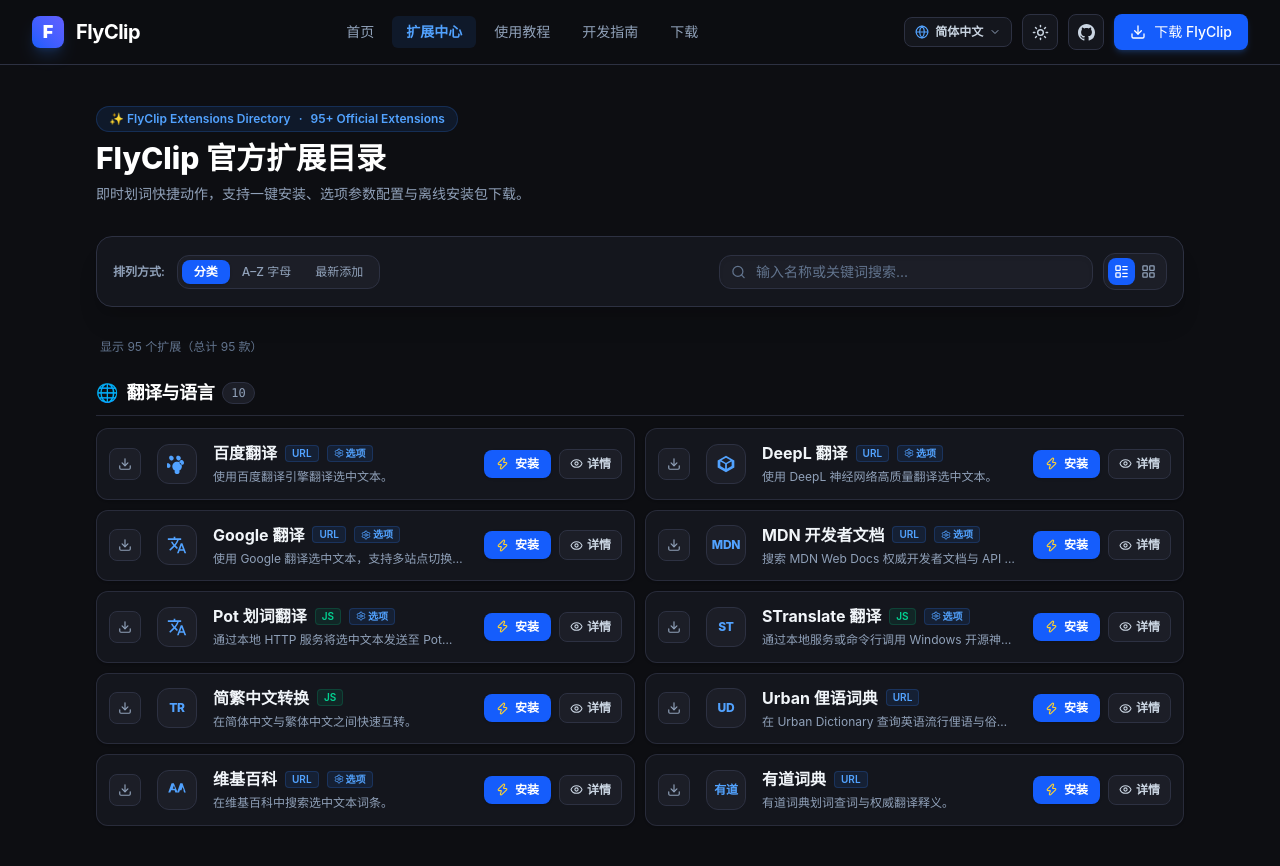
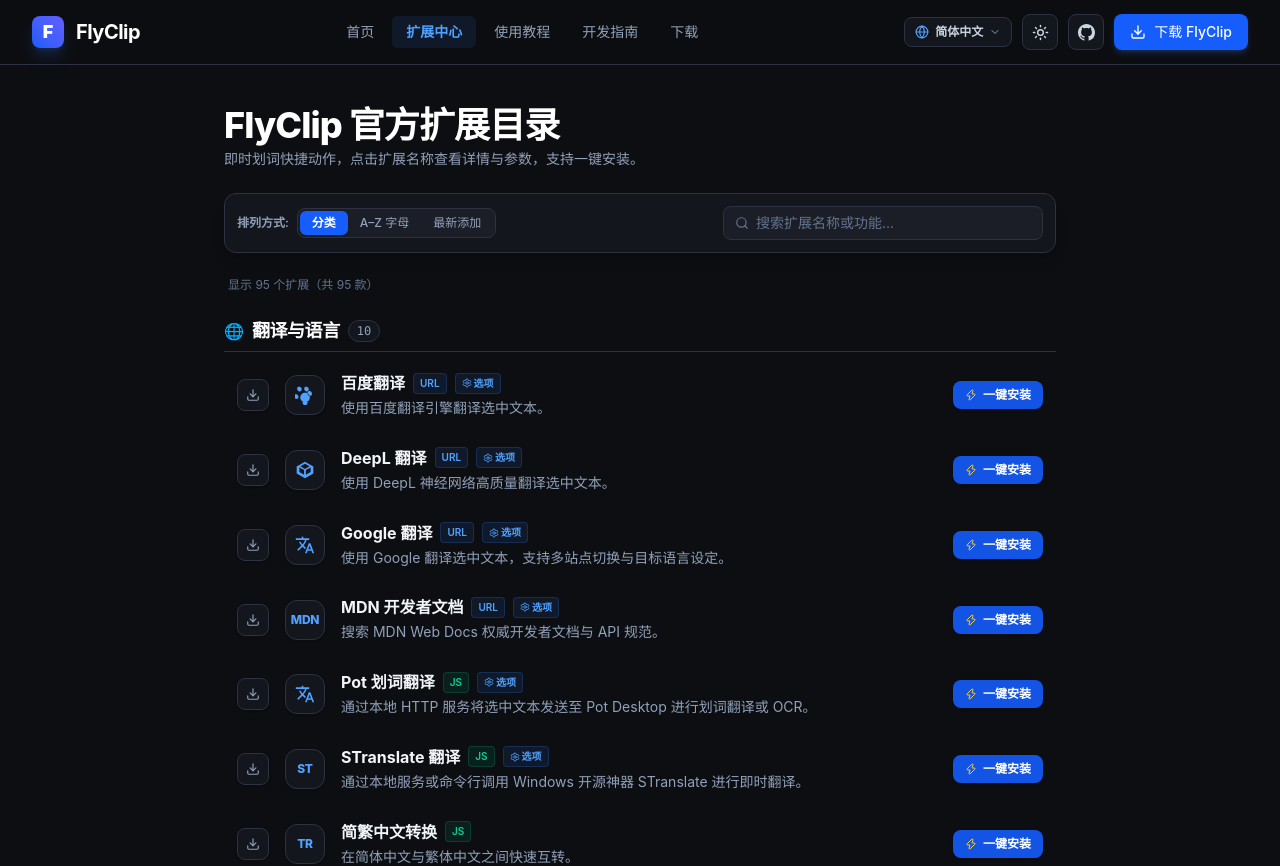
Before and after one commit to flyclip-app/website, a Next.js app: page /zh/extensions in a window 1280 px wide. Shown: the top 866 px of the page. Built offline with nearby package versions, Linux system fonts and the light colour scheme.

Commit message:
feat: switch to single-column 1-item-per-row PopClip directory layout

```diff
--- a/src/app/extensions/page.tsx
+++ b/src/app/extensions/page.tsx
@@ -3,13 +3,11 @@
 import { useState, useMemo } from "react";
 import { EXTENSIONS_DATA, ExtensionItem } from "@/data/extensions";
 import DirectoryEntry from "@/components/DirectoryEntry";
-import ExtensionCard from "@/components/ExtensionCard";
 import ExtensionModal from "@/components/ExtensionModal";
-import { Search, Sparkles, LayoutList, LayoutGrid, X } from "lucide-react";
+import { Search, Sparkles, X } from "lucide-react";
 import { useI18n } from "@/i18n/LanguageContext";
 
 type ArrangeMode = "categories" | "alpha" | "newest";
-type ViewMode = "list" | "grid";
 
 interface CategoryMeta {
   id: string;
@@ -30,7 +28,6 @@
 export default function ExtensionsPage() {
   const [search, setSearch] = useState("");
   const [arrange, setArrange] = useState<ArrangeMode>("categories");
-  const [viewMode, setViewMode] = useState<ViewMode>("list");
   const [selectedExt, setSelectedExt] = useState<ExtensionItem | null>(null);
   const [autoInstall, setAutoInstall] = useState(false);
   const { lang } = useI18n();
@@ -79,40 +76,34 @@
 
   // Sorted by newest
   const newestList = useMemo(() => {
-    // Return in reverse order as latest additions are listed last in array
     return [...filtered].reverse();
   }, [filtered]);
 
   return (
-    <div className="py-10 px-4 sm:px-6 lg:px-8 max-w-6xl mx-auto">
-      {/* Header Banner */}
-      <div className="mb-8 space-y-2 text-center sm:text-left">
-        <div className="inline-flex items-center gap-2 px-3 py-1 rounded-full bg-blue-500/10 border border-blue-500/20 text-blue-400 text-xs font-semibold">
-          <span>✨ FlyClip Extensions Directory</span>
-          <span>·</span>
-          <span>95+ Official Extensions</span>
-        </div>
-        <h1 className="text-2xl sm:text-3xl font-extrabold text-white">
+    <div className="py-10 px-4 sm:px-6 lg:px-8 max-w-4xl mx-auto">
+      {/* Top Header */}
+      <div className="mb-6 space-y-1">
+        <h1 className="text-3xl sm:text-4xl font-extrabold text-white tracking-tight">
           {lang === "zh" ? "FlyClip 官方扩展目录" : "FlyClip Extensions Directory"}
         </h1>
-        <p className="text-slate-400 text-xs sm:text-sm">
+        <p className="text-slate-400 text-sm">
           {lang === "zh"
-            ? "即时划词快捷动作，支持一键安装、选项参数配置与离线安装包下载。"
-            : "Instant text actions for Windows with one-click install, options, and offline packages."}
+            ? "即时划词快捷动作，点击扩展名称查看详情与参数，支持一键安装。"
+            : "Instant text actions for Windows. Click extension name to view details & options."}
         </p>
       </div>
 
-      {/* PopClip Style Control Bar */}
-      <div className="p-3 sm:p-4 rounded-2xl bg-[#14161d] border border-[#2d3142] shadow-xl mb-8 space-y-3 sm:space-y-0 sm:flex sm:items-center sm:justify-between sm:gap-4">
-        {/* Left: Arrange mode radio group */}
-        <div className="flex items-center gap-2 flex-wrap">
-          <span className="text-xs font-semibold text-slate-400 mr-1">
+      {/* PopClip Style Toolbar */}
+      <div className="p-3 rounded-xl bg-[#14161d] border border-[#2d3142] shadow-lg mb-6 flex flex-col sm:flex-row sm:items-center sm:justify-between gap-3">
+        {/* Arrange Buttons */}
+        <div className="flex items-center gap-2">
+          <span className="text-xs font-semibold text-slate-400">
             {lang === "zh" ? "排列方式:" : "Arrange:"}
           </span>
-          <div className="inline-flex p-1 rounded-xl bg-[#1c1e27] border border-[#2d3142]">
+          <div className="inline-flex p-0.5 rounded-lg bg-[#1c1e27] border border-[#2d3142]">
             <button
               onClick={() => setArrange("categories")}
-              className={`px-3 py-1 rounded-lg text-xs font-medium transition-all ${
+              className={`px-3 py-1 rounded-md text-xs font-medium transition-all ${
                 arrange === "categories"
                   ? "bg-blue-600 text-white font-semibold shadow-sm"
                   : "text-slate-400 hover:text-white"
@@ -122,7 +113,7 @@
             </button>
             <button
               onClick={() => setArrange("alpha")}
-              className={`px-3 py-1 rounded-lg text-xs font-medium transition-all ${
+              className={`px-3 py-1 rounded-md text-xs font-medium transition-all ${
                 arrange === "alpha"
                   ? "bg-blue-600 text-white font-semibold shadow-sm"
                   : "text-slate-400 hover:text-white"
@@ -132,7 +123,7 @@
             </button>
             <button
               onClick={() => setArrange("newest")}
-              className={`px-3 py-1 rounded-lg text-xs font-medium transition-all ${
+              className={`px-3 py-1 rounded-md text-xs font-medium transition-all ${
                 arrange === "newest"
                   ? "bg-blue-600 text-white font-semibold shadow-sm"
                   : "text-slate-400 hover:text-white"
@@ -143,16 +134,15 @@
           </div>
         </div>
 
-        {/* Right: Search Box + View Mode Toggle */}
-        <div className="flex items-center gap-2.5 flex-1 sm:max-w-md justify-end">
-          <div className="relative flex-1">
-            <Search className="absolute left-3 top-1/2 -translate-y-1/2 text-slate-500" size={15} />
+        {/* Search Box */}
+        <div className="relative flex-1 sm:max-w-xs">
+          <Search className="absolute left-3 top-1/2 -translate-y-1/2 text-slate-500" size={14} />
           <input
             type="text"
-              placeholder={lang === "zh" ? "输入名称或关键词搜索..." : "Type to search..."}
+            placeholder={lang === "zh" ? "搜索扩展名称或功能..." : "Type to search..."}
             value={search}
             onChange={(e) => setSearch(e.target.value)}
-              className="w-full pl-9 pr-8 py-1.5 rounded-xl bg-[#1c1e27] border border-[#2d3142] text-xs sm:text-sm text-slate-100 focus:outline-none focus:border-blue-500 transition-colors placeholder:text-slate-500 shadow-inner"
+            className="w-full pl-8 pr-8 py-1.5 rounded-lg bg-[#1c1e27] border border-[#2d3142] text-xs sm:text-sm text-slate-100 focus:outline-none focus:border-blue-500 transition-colors placeholder:text-slate-500"
           />
           {search && (
             <button
@@ -163,36 +153,13 @@
             </button>
           )}
         </div>
-
-          {/* View Mode Toggle (List / Grid) */}
-          <div className="inline-flex p-1 rounded-xl bg-[#1c1e27] border border-[#2d3142] flex-shrink-0">
-            <button
-              onClick={() => setViewMode("list")}
-              title={lang === "zh" ? "紧凑列表视图 (PopClip 风格)" : "Compact List View"}
-              className={`p-1.5 rounded-lg transition-colors ${
-                viewMode === "list" ? "bg-blue-600 text-white" : "text-slate-400 hover:text-white"
-              }`}
-            >
-              <LayoutList size={15} />
-            </button>
-            <button
-              onClick={() => setViewMode("grid")}
-              title={lang === "zh" ? "卡片网格视图" : "Grid Cards View"}
-              className={`p-1.5 rounded-lg transition-colors ${
-                viewMode === "grid" ? "bg-blue-600 text-white" : "text-slate-400 hover:text-white"
-              }`}
-            >
-              <LayoutGrid size={15} />
-            </button>
-          </div>
-        </div>
       </div>
 
-      {/* Counter bar */}
+      {/* Info Counter */}
       <div className="flex items-center justify-between text-xs text-slate-500 mb-6 px-1">
         <span>
           {lang === "zh"
-            ? `显示 ${filtered.length} 个扩展（总计 ${EXTENSIONS_DATA.length} 款）`
+            ? `显示 ${filtered.length} 个扩展（共 ${EXTENSIONS_DATA.length} 款）`
             : `Showing ${filtered.length} of ${EXTENSIONS_DATA.length} extensions`}
         </span>
         {search && (
@@ -200,99 +167,75 @@
             onClick={() => setSearch("")}
             className="text-blue-400 hover:underline text-xs"
           >
-            {lang === "zh" ? "清除搜索条件" : "Clear search filter"}
+            {lang === "zh" ? "清除筛选" : "Clear filter"}
           </button>
         )}
       </div>
 
-      {/* Main Directory Body */}
+      {/* 1 Row Per Item Directory List */}
       {filtered.length > 0 ? (
-        <div className="space-y-10">
-          {/* Mode 1: Categories Grouped View */}
+        <div className="space-y-8">
+          {/* Mode 1: Categories Mode */}
           {arrange === "categories" &&
             categorizedGroups.map((group) => (
-              <section key={group.meta.id} className="space-y-3">
-                <div className="flex items-center gap-2 pb-2 border-b border-[#2d3142]/80">
-                  <span className="text-lg">{group.meta.icon}</span>
+              <section key={group.meta.id} className="space-y-2">
+                <div className="flex items-center gap-2 pb-1.5 border-b border-[#2d3142]">
+                  <span className="text-base">{group.meta.icon}</span>
                   <h2 className="text-base sm:text-lg font-bold text-white tracking-tight">
                     {lang === "zh" ? group.meta.titleZh : group.meta.titleEn}
                   </h2>
-                  <span className="text-xs px-2 py-0.5 rounded-full bg-[#1c1e27] border border-[#2d3142] text-slate-400 font-mono">
+                  <span className="text-xs px-2 py-0.5 rounded-full bg-[#14161d] border border-[#2d3142] text-slate-400 font-mono">
                     {group.items.length}
                   </span>
                 </div>
 
-                {viewMode === "list" ? (
-                  <div className="grid grid-cols-1 md:grid-cols-2 gap-2.5">
+                <div className="flex flex-col space-y-1 divide-y divide-[#2d3142]/30">
                   {group.items.map((ext) => (
                     <DirectoryEntry key={ext.id} extension={ext} onOpenModal={handleOpenModal} />
                   ))}
                 </div>
-                ) : (
-                  <div className="grid grid-cols-1 sm:grid-cols-2 lg:grid-cols-3 gap-4">
-                    {group.items.map((ext) => (
-                      <ExtensionCard key={ext.id} extension={ext} onOpenModal={handleOpenModal} />
-                    ))}
-                  </div>
-                )}
               </section>
             ))}
 
-          {/* Mode 2: Alphabetical (A-Z) View */}
+          {/* Mode 2: A-Z Mode */}
           {arrange === "alpha" &&
             alphaGroups.map((group) => (
-              <section key={group.letter} className="space-y-3">
-                <div className="flex items-center gap-2 pb-2 border-b border-[#2d3142]/80">
-                  <span className="w-7 h-7 rounded-lg bg-blue-600/10 border border-blue-500/30 text-blue-400 font-black text-sm flex items-center justify-center">
+              <section key={group.letter} className="space-y-2">
+                <div className="flex items-center gap-2 pb-1.5 border-b border-[#2d3142]">
+                  <span className="w-6 h-6 rounded-md bg-blue-600/15 border border-blue-500/30 text-blue-400 font-black text-xs flex items-center justify-center">
                     {group.letter}
                   </span>
                   <span className="text-xs text-slate-500 font-mono">({group.items.length})</span>
                 </div>
 
-                {viewMode === "list" ? (
-                  <div className="grid grid-cols-1 md:grid-cols-2 gap-2.5">
+                <div className="flex flex-col space-y-1 divide-y divide-[#2d3142]/30">
                   {group.items.map((ext) => (
                     <DirectoryEntry key={ext.id} extension={ext} onOpenModal={handleOpenModal} />
                   ))}
                 </div>
-                ) : (
-                  <div className="grid grid-cols-1 sm:grid-cols-2 lg:grid-cols-3 gap-4">
-                    {group.items.map((ext) => (
-                      <ExtensionCard key={ext.id} extension={ext} onOpenModal={handleOpenModal} />
-                    ))}
-                  </div>
-                )}
               </section>
             ))}
 
-          {/* Mode 3: Newest / Flat View */}
+          {/* Mode 3: Newest Mode */}
           {arrange === "newest" && (
-            <section className="space-y-3">
-              {viewMode === "list" ? (
-                <div className="grid grid-cols-1 md:grid-cols-2 gap-2.5">
+            <section className="space-y-2">
+              <div className="flex flex-col space-y-1 divide-y divide-[#2d3142]/30">
                 {newestList.map((ext) => (
                   <DirectoryEntry key={ext.id} extension={ext} onOpenModal={handleOpenModal} />
                 ))}
               </div>
-              ) : (
-                <div className="grid grid-cols-1 sm:grid-cols-2 lg:grid-cols-3 gap-4">
-                  {newestList.map((ext) => (
-                    <ExtensionCard key={ext.id} extension={ext} onOpenModal={handleOpenModal} />
-                  ))}
-                </div>
-              )}
             </section>
           )}
         </div>
       ) : (
-        /* Empty State */
-        <div className="text-center py-20 bg-[#14161d] border border-[#2d3142] rounded-2xl p-8">
-          <Sparkles className="w-10 h-10 text-slate-500 mx-auto mb-3" />
-          <h3 className="text-lg font-bold text-white mb-1">
+        /* Empty Search State */
+        <div className="text-center py-16 bg-[#14161d] border border-[#2d3142] rounded-xl p-8">
+          <Sparkles className="w-8 h-8 text-slate-500 mx-auto mb-2" />
+          <h3 className="text-base font-bold text-white mb-1">
             {lang === "zh" ? "没有找到匹配的扩展" : "No matching extensions"}
           </h3>
-          <p className="text-sm text-slate-400">
-            {lang === "zh" ? "尝试更换搜索词或重置筛选" : "Try searching another keyword or clear filter"}
+          <p className="text-xs text-slate-400">
+            {lang === "zh" ? "尝试更换搜索词或重置筛选" : "Try searching another keyword"}
           </p>
         </div>
       )}
--- a/src/components/DirectoryEntry.tsx
+++ b/src/components/DirectoryEntry.tsx
@@ -1,7 +1,7 @@
 "use client";
 
 import { ExtensionItem, getExtensionPackageName } from "@/data/extensions";
-import { Download, Eye, Settings, Zap } from "lucide-react";
+import { Download, Settings, Zap } from "lucide-react";
 import { useI18n } from "@/i18n/LanguageContext";
 import ExtensionIcon from "@/components/ExtensionIcon";
 
@@ -36,7 +36,7 @@
       case "url":
         return { label: "URL", bg: "bg-blue-500/10 text-blue-400 border-blue-500/20" };
       case "powershell":
-        return { label: "PowerShell", bg: "bg-amber-500/10 text-amber-400 border-amber-500/20" };
+        return { label: "PS", bg: "bg-amber-500/10 text-amber-400 border-amber-500/20" };
       case "keys":
         return { label: "Keys", bg: "bg-purple-500/10 text-purple-400 border-purple-500/20" };
       default:
@@ -47,68 +47,58 @@
   const typeBadge = getTypeBadge(extension.type);
 
   return (
-    <div
-      onClick={() => onOpenModal(extension, false)}
-      className="flex items-center gap-3 sm:gap-4 p-2.5 sm:p-3 rounded-xl bg-[#14161d] border border-[#2d3142]/80 hover:border-blue-500/60 hover:bg-[#1a1d26] transition-all group cursor-pointer shadow-sm"
-    >
-      {/* 1. Download offline package button */}
+    <div className="flex items-center gap-3 sm:gap-4 py-2.5 px-3 rounded-xl hover:bg-[#14161d] border border-transparent hover:border-[#2d3142] transition-colors group">
+      {/* Download Icon Button */}
       <a
         href={downloadUrl}
         download={`${pkgName}.flyclipextz`}
-        onClick={(e) => e.stopPropagation()}
-        title={lang === "zh" ? `下载离线包 (${pkgName}.flyclipextz)` : `Download ${pkgName}.flyclipextz`}
-        className="w-8 h-8 rounded-lg bg-[#1c1e27] border border-[#2d3142] hover:border-blue-500 text-slate-400 hover:text-white flex items-center justify-center flex-shrink-0 transition-colors"
+        title={lang === "zh" ? `下载离线安装包 (${pkgName}.flyclipextz)` : `Download ${pkgName}.flyclipextz`}
+        className="w-8 h-8 rounded-lg bg-[#14161d] border border-[#2d3142] hover:border-blue-500 text-slate-400 hover:text-white flex items-center justify-center flex-shrink-0 transition-colors shadow-sm"
       >
         <Download size={14} />
       </a>
 
-      {/* 2. Extension Icon */}
-      <div className="w-10 h-10 rounded-xl bg-[#1c1e27] border border-[#2d3142] flex items-center justify-center font-bold text-blue-400 group-hover:border-blue-500/40 transition-colors flex-shrink-0">
+      {/* Extension Icon */}
+      <div
+        onClick={() => onOpenModal(extension, false)}
+        className="w-9 h-9 sm:w-10 sm:h-10 rounded-xl bg-[#14161d] border border-[#2d3142] flex items-center justify-center font-bold text-blue-400 group-hover:border-blue-500/40 transition-colors flex-shrink-0 cursor-pointer shadow-sm"
+      >
         <ExtensionIcon icon={extension.icon} name={extension.name} className="w-5 h-5" size={20} />
       </div>
 
-      {/* 3. Main Info: Title + Description */}
+      {/* Main Column: Name + Description */}
       <div className="min-w-0 flex-1">
         <div className="flex items-center gap-2 flex-wrap">
-          <span className="font-bold text-slate-100 text-sm sm:text-base group-hover:text-blue-400 transition-colors">
+          <button
+            onClick={() => onOpenModal(extension, false)}
+            className="font-bold text-slate-100 text-sm sm:text-base hover:text-blue-400 text-left transition-colors cursor-pointer"
+          >
             {displayName}
-          </span>
-          <span className={`text-[10px] font-semibold px-1.5 py-0.2 rounded border ${typeBadge.bg}`}>
+          </button>
+          <span className={`text-[10px] font-semibold px-1.5 py-0.5 rounded border ${typeBadge.bg}`}>
             {typeBadge.label}
           </span>
           {extension.hasOptions && (
-            <span className="text-[10px] font-semibold px-1.5 py-0.2 rounded bg-blue-500/10 text-blue-400 border border-blue-500/20 flex items-center gap-0.5">
+            <span className="text-[10px] font-semibold px-1.5 py-0.5 rounded bg-blue-500/10 text-blue-400 border border-blue-500/20 flex items-center gap-0.5">
               <Settings size={10} />
               <span>{lang === "zh" ? "选项" : "Options"}</span>
             </span>
           )}
         </div>
-        <p className="text-xs text-slate-400 line-clamp-1 mt-0.5 leading-relaxed">
+        <p className="text-xs sm:text-sm text-slate-400 line-clamp-1 mt-0.5 leading-relaxed">
           {displayDesc}
         </p>
       </div>
 
-      {/* 4. Quick Actions */}
-      <div className="flex items-center gap-2 flex-shrink-0">
+      {/* Quick Install Action Button */}
+      <div className="flex-shrink-0">
         <button
           onClick={handleInstallClick}
           title={lang === "zh" ? "一键呼起 FlyClip 客户端安装" : "One-click install into FlyClip"}
-          className="hidden sm:inline-flex items-center gap-1.5 px-3 py-1.5 rounded-lg bg-blue-600 hover:bg-blue-500 text-white text-xs font-semibold transition-all shadow-sm active:scale-95"
+          className="inline-flex items-center gap-1.5 px-3 py-1.5 rounded-lg bg-blue-600/90 hover:bg-blue-500 text-white text-xs font-semibold transition-all shadow-sm active:scale-95"
         >
-          <Zap size={13} className="text-amber-300" />
-          <span>{lang === "zh" ? "安装" : "Install"}</span>
-        </button>
-
-        <button
-          onClick={(e) => {
-            e.stopPropagation();
-            onOpenModal(extension, false);
-          }}
-          title={lang === "zh" ? "查看详情与源码" : "View details & source"}
-          className="p-1.5 sm:px-2.5 sm:py-1.5 rounded-lg bg-[#1c1e27] border border-[#2d3142] hover:border-slate-400 text-slate-300 hover:text-white text-xs font-semibold flex items-center gap-1 transition-colors"
-        >
-          <Eye size={13} />
-          <span className="hidden md:inline">{lang === "zh" ? "详情" : "Details"}</span>
+          <Zap size={12} className="text-amber-300" />
+          <span className="hidden sm:inline">{lang === "zh" ? "一键安装" : "Install"}</span>
         </button>
       </div>
     </div>
```
Lines whose indentation alone changed are shown as unchanged.
